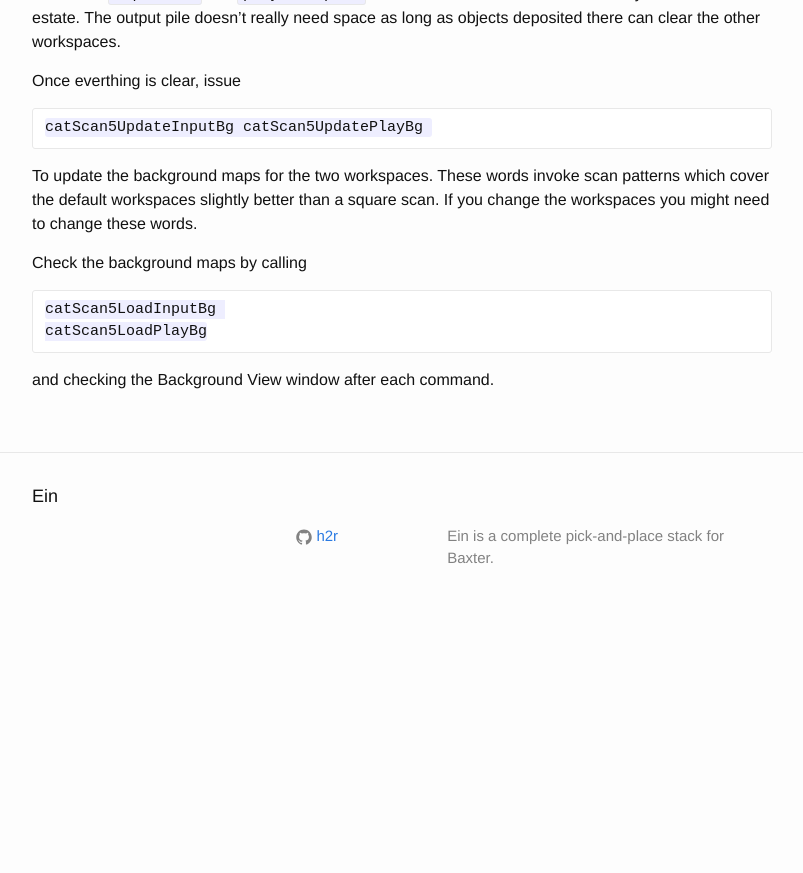
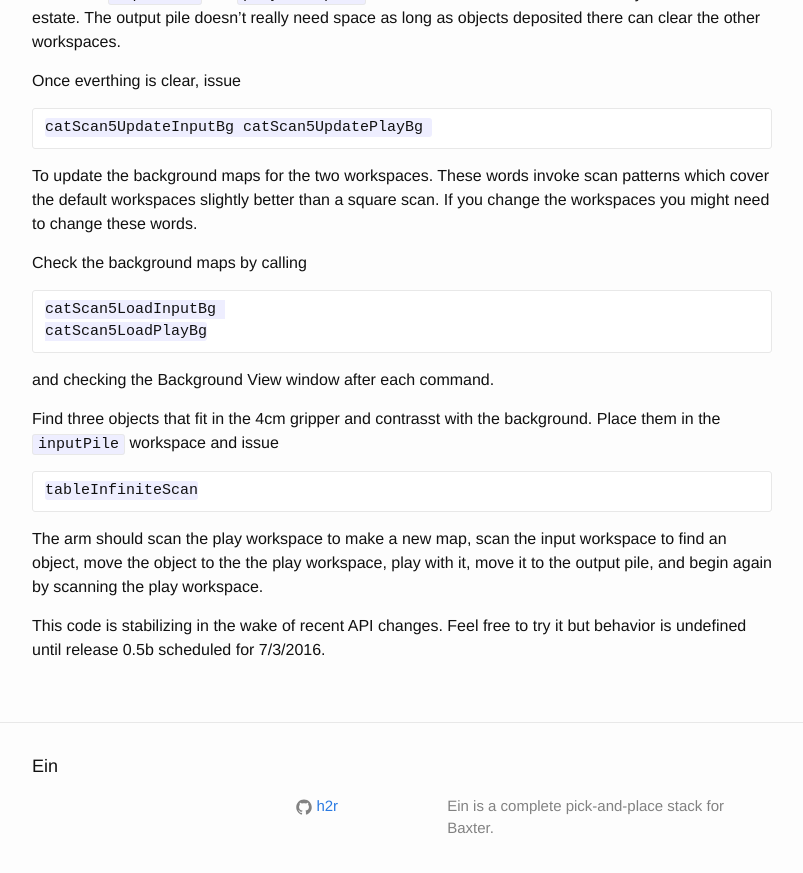
Before and after one commit to h2r/ein, a Jekyll site: the page built from scanningobjects.md, in a window 1280 px wide and 900 px high, scrolled down 687 px. Shown: the top 873 px of the window, without its empty margins (238-1041 px from the left). Built offline with Jekyll 4.4.1, drawn with Linux system fonts in a browser that asks for light colours; before the commit the page ends 1317 px from its top, so only the background shows below that.

Commit message:
infinite scan docs
Former-commit-id: 25d0e3598def02615f40f2e14249e409b72ca76d

````diff
--- a/scanningobjects.md
+++ b/scanningobjects.md
@@ -47,3 +47,15 @@ catScan5LoadInputBg
 catScan5LoadPlayBg
 ```
 and checking the Background View window after each command.
+
+
+Find three objects that fit in the 4cm gripper and contrasst with the background. Place them in the `inputPile` workspace and issue
+
+```
+tableInfiniteScan
+```
+
+The arm should scan the play workspace to make a new map, scan the input workspace to find an object, move the object to the the play workspace,
+play with it, move it to the output pile, and begin again by scanning the play workspace.
+
+This code is stabilizing in the wake of recent API changes. Feel free to try it but behavior is undefined until release 0.5b scheduled for 7/3/2016.
````
